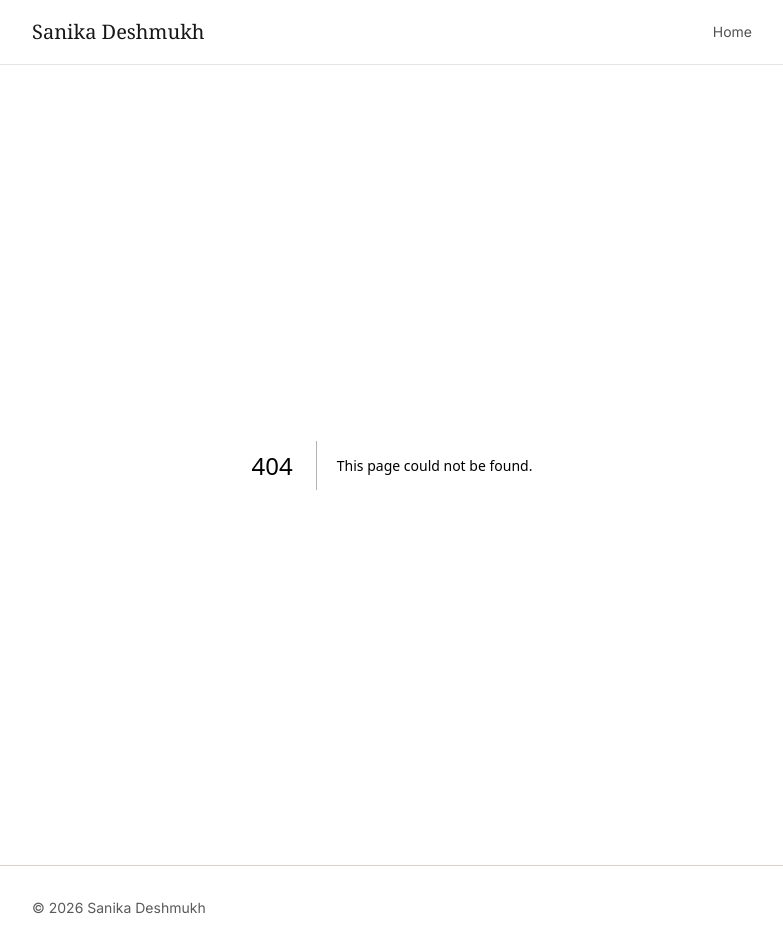
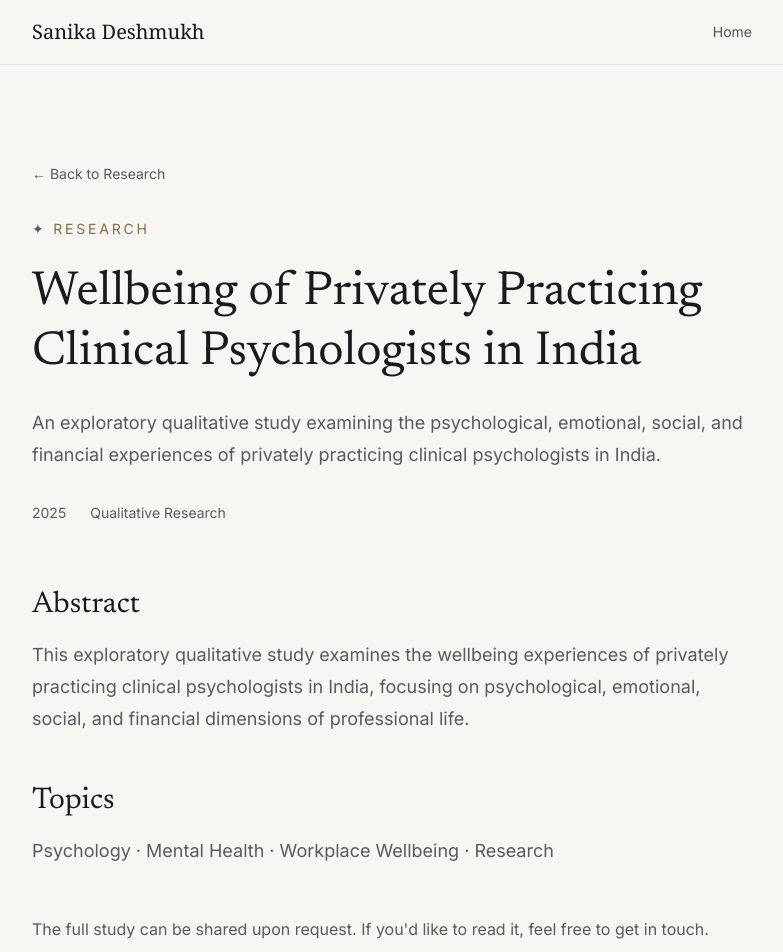
Before and after one commit to sanikadeshmukh1/project-observatory, a Next.js app: page /research/clinical-psychologists-wellbeing in a window 1280 px wide. Before the commit this address had no page. Shown: the top 952 px of the page, without its empty margins (248-1031 px from the left). Built offline with nearby package versions, Linux system fonts and the light colour scheme.

Commit message:
Build research content architecture

```diff
--- /dev/null
+++ b/src/app/research/[slug]/page.tsx
@@ -0,0 +1,102 @@
+import BackLink from "@/components/content/BackLink";
+import { Metadata } from "next";
+import Section from "@/components/layout/Section";
+import { research } from "@/content/research";
+
+type ResearchPageProps = {
+  params: Promise<{
+    slug: string;
+  }>;
+};
+
+export async function generateMetadata({
+  params,
+}: ResearchPageProps): Promise<Metadata> {
+  const { slug } = await params;
+
+  const item = research.find(
+    (researchItem) => researchItem.slug === slug
+  );
+
+  return {
+    title: item?.metaTitle ?? "Research | Project Observatory",
+    description:
+      item?.metaDescription ??
+      "Research investigations from Project Observatory.",
+  };
+}
+
+export default async function ResearchDetailPage({
+  params,
+}: ResearchPageProps) {
+  const { slug } = await params;
+
+  const item = research.find((researchItem) => researchItem.slug === slug);
+
+  if (!item) {
+    return (
+      <Section className="py-24">
+        <h1 className="font-heading text-4xl text-text-primary">
+          Research not found.
+        </h1>
+      </Section>
+    );
+  }
+
+  return (
+    <Section className="py-24">
+      <div className="max-w-3xl">
+        <BackLink href="/research">
+  Back to Research
+</BackLink>
+
+        <p className="mt-8 text-sm uppercase tracking-[0.2em]">
+          <span className="text-text-secondary">✦</span>{" "}
+          <span className="text-accent">Research</span>
+        </p>
+
+        <h1 className="mt-6 font-heading text-5xl leading-tight text-text-primary">
+          {item.title}
+        </h1>
+
+        <p className="mt-6 text-lg leading-8 text-text-secondary">
+          {item.description}
+        </p>
+
+        <div className="mt-8 flex flex-wrap gap-x-6 gap-y-2 text-sm text-text-secondary">
+          <span>{item.year}</span>
+          <span>{item.type}</span>
+        </div>
+
+        <div className="mt-16 space-y-12">
+          <section>
+            <h2 className="font-heading text-3xl text-text-primary">
+              Abstract
+            </h2>
+
+            <p className="mt-4 text-lg leading-8 text-text-secondary">
+              {item.abstract}
+            </p>
+          </section>
+
+          <section>
+            <h2 className="font-heading text-3xl text-text-primary">
+              Topics
+            </h2>
+
+            <p className="mt-4 text-lg leading-8 text-text-secondary">
+              {item.topics.join(" · ")}
+            </p>
+          </section>
+
+          <section>
+            <p className="text-base leading-7 text-text-secondary">
+              The full study can be shared upon request. If you'd like to read
+              it, feel free to get in touch.
+            </p>
+          </section>
+        </div>
+      </div>
+    </Section>
+  );
+}
--- /dev/null
+++ b/src/app/research/page.tsx
@@ -0,0 +1,51 @@
+import Link from "next/link";
+import Section from "@/components/layout/Section";
+import { research } from "@/content/research";
+
+export default function ResearchPage() {
+  return (
+    <Section className="py-24">
+      <div className="max-w-5xl">
+        <p className="text-sm uppercase tracking-[0.2em]">
+          <span className="text-text-secondary">✦</span>{" "}
+          <span className="text-accent">Research</span>
+        </p>
+
+        <h1 className="mt-4 font-heading text-5xl leading-tight text-text-primary">
+          Investigations into questions that matter.
+        </h1>
+
+        <p className="mt-6 max-w-2xl text-lg leading-8 text-text-secondary">
+          Research exploring questions across psychology, behaviour, work, and
+          human systems.
+        </p>
+
+        <div className="mt-16 divide-y divide-border">
+          {research.map((item, index) => (
+            <Link
+  key={item.slug}
+  href={`/research/${item.slug}`}
+  className="group block py-8 transition-transform duration-200 hover:translate-x-1"
+>
+              <p className="text-sm text-text-secondary">
+                {String(index + 1).padStart(2, "0")} · {item.year}
+              </p>
+
+              <h2 className="mt-3 font-heading text-3xl text-text-primary">
+                {item.title}
+              </h2>
+
+              <p className="mt-4 max-w-2xl leading-7 text-text-secondary">
+                {item.description}
+              </p>
+
+              <p className="mt-4 text-sm text-accent">
+                {item.type}
+              </p>
+            </Link>
+          ))}
+        </div>
+      </div>
+    </Section>
+  );
+}
--- /dev/null
+++ b/src/components/content/BackLink.tsx
@@ -0,0 +1,20 @@
+import Link from "next/link";
+
+type BackLinkProps = {
+  href: string;
+  children: React.ReactNode;
+};
+
+export default function BackLink({
+  href,
+  children,
+}: BackLinkProps) {
+  return (
+    <Link
+      href={href}
+      className="inline-block text-sm text-text-secondary transition-colors hover:text-accent"
+    >
+      ← {children}
+    </Link>
+  );
+}
--- a/src/components/home/Explore.tsx
+++ b/src/components/home/Explore.tsx
@@ -1,29 +1,36 @@
+import Link from "next/link";
 import Section from "@/components/layout/Section";
 
 const sections = [
   {
     title: "Projects",
     description: "Things I've built, created, or helped bring to life.",
+    href: "/projects",
   },
   {
     title: "Research",
     description: "Investigations into questions that matter.",
+    href: "/research",
   },
   {
     title: "Writing",
     description: "Long-form essays, reflections, and explainers.",
+    href: "/writing",
   },
   {
     title: "Frameworks",
     description: "Structures designed to make complexity clearer.",
+    href: "/frameworks",
   },
   {
     title: "Courses",
     description: "Learning experiences designed for curious minds.",
+    href: "/courses",
   },
   {
     title: "Resources",
     description: "Templates, guides, and practical tools to use and adapt.",
+    href: "/resources",
   },
 ];
 
@@ -46,8 +53,9 @@ export default function Explore() {
 
         <div className="mt-10 divide-y divide-border">
           {sections.map((section) => (
-            <div
+            <Link
               key={section.title}
+              href={section.href}
               className="group flex flex-col gap-2 py-5 transition-colors md:flex-row md:items-center md:justify-between"
             >
               <h3 className="font-heading text-xl text-text-primary transition-transform duration-200 group-hover:translate-x-1">
@@ -57,7 +65,7 @@ export default function Explore() {
               <p className="max-w-md text-sm leading-6 text-text-secondary">
                 {section.description}
               </p>
-            </div>
+            </Link>
           ))}
         </div>
       </div>
--- /dev/null
+++ b/src/content/research.ts
@@ -0,0 +1,25 @@
+import { ResearchItem } from "@/types/content";
+
+export const research: ResearchItem[] = [
+  {
+    title: "Wellbeing of Privately Practicing Clinical Psychologists in India",
+    description:
+      "An exploratory qualitative study examining the psychological, emotional, social, and financial experiences of privately practicing clinical psychologists in India.",
+    year: "2025",
+    type: "Qualitative Research",
+    topics: [
+      "Psychology",
+      "Mental Health",
+      "Workplace Wellbeing",
+      "Research",
+    ],
+    slug: "clinical-psychologists-wellbeing",
+    abstract:
+      "This exploratory qualitative study examines the wellbeing experiences of privately practicing clinical psychologists in India, focusing on psychological, emotional, social, and financial dimensions of professional life.",
+      metaTitle:
+  "Wellbeing of Privately Practicing Clinical Psychologists in India | Research",
+
+metaDescription:
+  "An exploratory qualitative study examining the wellbeing experiences of privately practicing clinical psychologists in India.",
+  },
+];
--- /dev/null
+++ b/src/types/content.ts
@@ -0,0 +1,12 @@
+export type ResearchItem = {
+  title: string;
+  description: string;
+  year: string;
+  type: string;
+  topics: string[];
+  slug: string;
+  abstract: string;
+
+  metaTitle: string;
+  metaDescription: string;
+};
```
